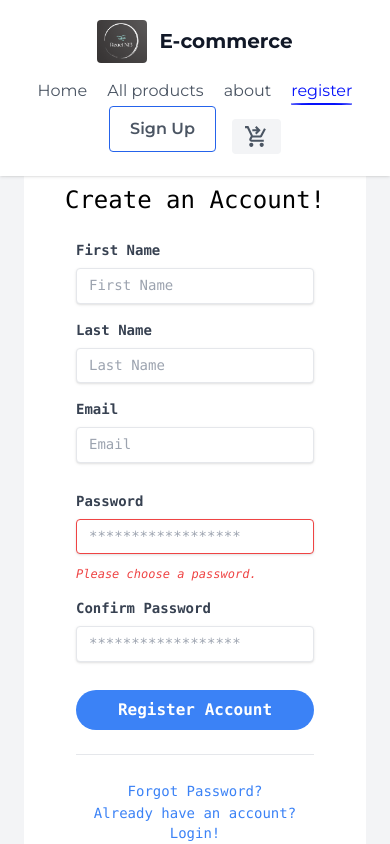
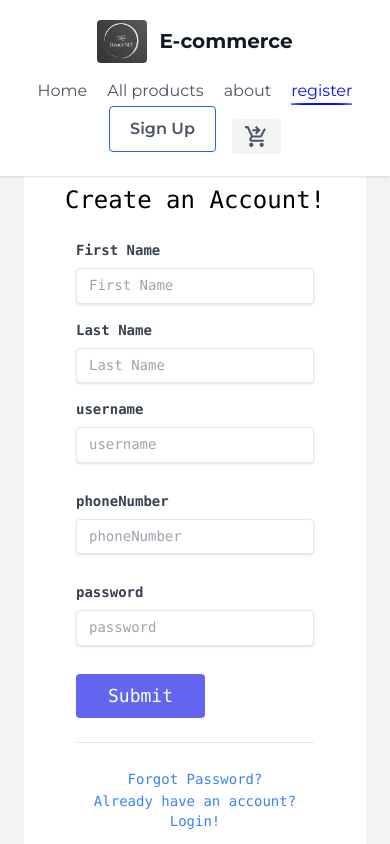
Before and after one commit to zukhriddin0095/e-commerce-gigenik, a Next.js app: page /register in a window 390 px wide. Shown: the top 844 px of the page. Built offline with nearby package versions, Linux system fonts and the light colour scheme; what cookies-next would draw is missing.

Commit message:
register page

```diff
--- a/src/app/(public)/login/page.tsx
+++ b/src/app/(public)/login/page.tsx
@@ -43,6 +43,9 @@ const Login = () => {
       router.push("/admin");
       dispatch(setIsAuthenticated(true));
       dispatch(setRole(user.role));
+      if (user.role === 1) {
+        router.push("/admin");
+      }
     } catch (er) {
       toast.error("server error: ");
     } finally {
--- a/src/app/(public)/register/page.tsx
+++ b/src/app/(public)/register/page.tsx
@@ -1,5 +1,53 @@
+"use client";
+
+import request from "@/server";
+import Link from "next/link";
+import { useState } from "react";
+import { toast } from "react-toastify";
+
+interface RegisterType {
+  // firstName: string;
+  // lastName: string;
+  // username: string;
+  // phoneNumber: string;
+  // password: string;
+  target: {
+    id: string;
+    value: string;
+  }
+}
 
 const Register = () => {
+  const [values, setValues] = useState({
+    firstName: "",
+    lastName: "",
+    username: "",
+    phoneNumber: "",
+    password: "",
+  });
+  const [loading, setLoading] = useState(false);
+
+  const handleChange = (e: RegisterType) => {
+    const { id, value } = e.target;
+    setValues({...values, [id]: value});
+  };
+
+  const handleSumbit = async (e: React.FormEvent) => {
+    e.preventDefault();
+    setLoading(true);
+    try {
+      await request.post("auth/register", values);
+      toast.success("✊ Registration");
+    } catch (er) {
+      toast.error("Error:" + er);
+    }finally {
+      setLoading(false);
+    }
+
+    console.log(values);
+
+  };
+
   return (
     <section className="bg-gray-100 border-b-2 font-mono pt-[100px] pb-[100px]">
       <div className="container mx-auto  ">
@@ -17,7 +65,11 @@ const Register = () => {
             {/* <!-- Col --> */}
             <div className="w-full lg:w-7/12 bg-white p-5 rounded-lg lg:rounded-l-none">
               <h3 className="pt-4 text-2xl text-center">Create an Account!</h3>
-              <form className="px-8 pt-6 pb-8 mb-4 bg-white rounded">
+
+              <form
+                onSubmit={handleSumbit}
+                className="px-8 pt-6 pb-8 mb-4 bg-white rounded"
+              >
                 <div className="mb-4 md:flex md:justify-between">
                   <div className="mb-4 md:mr-2 md:mb-0">
                     <label
@@ -27,6 +79,8 @@ const Register = () => {
                       First Name
                     </label>
                     <input
+                      value={values.firstName}
+                      onChange={handleChange}
                       className="w-full px-3 py-2 text-sm leading-tight text-gray-700 border rounded shadow appearance-none focus:outline-none focus:shadow-outline"
                       id="firstName"
                       type="text"
@@ -41,6 +95,8 @@ const Register = () => {
                       Last Name
                     </label>
                     <input
+                      value={values.lastName}
+                      onChange={handleChange}
                       className="w-full px-3 py-2 text-sm leading-tight text-gray-700 border rounded shadow appearance-none focus:outline-none focus:shadow-outline"
                       id="lastName"
                       type="text"
@@ -51,57 +107,86 @@ const Register = () => {
                 <div className="mb-4">
                   <label
                     className="block mb-2 text-sm font-bold text-gray-700"
-                    htmlFor="email"
+                    htmlFor="username"
                   >
-                    Email
+                    username
                   </label>
                   <input
+                    value={values.username}
+                    onChange={handleChange}
                     className="w-full px-3 py-2 mb-3 text-sm leading-tight text-gray-700 border rounded shadow appearance-none focus:outline-none focus:shadow-outline"
-                    id="email"
-                    type="email"
-                    placeholder="Email"
+                    id="username"
+                    type="text"
+                    placeholder="username"
                   />
                 </div>
-                <div className="mb-4 md:flex md:justify-between">
-                  <div className="mb-4 md:mr-2 md:mb-0">
+                <div className="mb-4">
+                  <label
+                    className="block mb-2 text-sm font-bold text-gray-700"
+                    htmlFor="phoneNumber"
+                  >
+                    phoneNumber
+                  </label>
+                  <input
+                    value={values.phoneNumber}
+                    onChange={handleChange}
+                    className="w-full px-3 py-2 mb-3 text-sm leading-tight text-gray-700 border rounded shadow appearance-none focus:outline-none focus:shadow-outline"
+                    id="phoneNumber"
+                    type="number"
+                    placeholder="phoneNumber"
+                  />
+                </div>
+
+                <div className="mb-4">
                   <label
                     className="block mb-2 text-sm font-bold text-gray-700"
                     htmlFor="password"
                   >
-                      Password
+                    password
                   </label>
                   <input
-                      className="w-full px-3 py-2 mb-3 text-sm leading-tight text-gray-700 border border-red-500 rounded shadow appearance-none focus:outline-none focus:shadow-outline"
+                    value={values.password}
+                    onChange={handleChange}
+                    className="w-full px-3 py-2 mb-3 text-sm leading-tight text-gray-700 border rounded shadow appearance-none focus:outline-none focus:shadow-outline"
                     id="password"
                     type="password"
-                      placeholder="******************"
-                    />
-                    <p className="text-xs italic text-red-500">
-                      Please choose a password.
-                    </p>
-                  </div>
-                  <div className="md:ml-2">
-                    <label
-                      className="block mb-2 text-sm font-bold text-gray-700"
-                      htmlFor="c_password"
-                    >
-                      Confirm Password
-                    </label>
-                    <input
-                      className="w-full px-3 py-2 mb-3 text-sm leading-tight text-gray-700 border rounded shadow appearance-none focus:outline-none focus:shadow-outline"
-                      id="c_password"
-                      type="password"
-                      placeholder="******************"
+                    placeholder="password"
                   />
                 </div>
-                </div>
+
                 <div className="mb-6 text-center">
+                  {loading ? (
                     <button
-                    className="w-full px-4 py-2 font-bold text-white bg-blue-500 rounded-full hover:bg-blue-700 focus:outline-none focus:shadow-outline"
-                    type="button"
+                      type="submit"
+                      className=" flex items-center text-white bg-indigo-500 border-0 py-2 px-8 focus:outline-none hover:bg-indigo-600 rounded text-lg"
                     >
-                    Register Account
+                      <svg
+                        aria-hidden="true"
+                        role="status"
+                        className="inline  mr-3 w-4 h-4 text-white animate-spin"
+                        viewBox="0 0 100 101"
+                        fill="none"
+                        xmlns="http://www.w3.org/2000/svg"
+                      >
+                        <path
+                          d="M100 50.5908C100 78.2051 77.6142 100.591 50 100.591C22.3858 100.591 0 78.2051 0 50.5908C0 22.9766 22.3858 0.59082 50 0.59082C77.6142 0.59082 100 22.9766 100 50.5908ZM9.08144 50.5908C9.08144 73.1895 27.4013 91.5094 50 91.5094C72.5987 91.5094 90.9186 73.1895 90.9186 50.5908C90.9186 27.9921 72.5987 9.67226 50 9.67226C27.4013 9.67226 9.08144 27.9921 9.08144 50.5908Z"
+                          fill="#E5E7EB"
+                        ></path>
+                        <path
+                          d="M93.9676 39.0409C96.393 38.4038 97.8624 35.9116 97.0079 33.5539C95.2932 28.8227 92.871 24.3692 89.8167 20.348C85.8452 15.1192 80.8826 10.7238 75.2124 7.41289C69.5422 4.10194 63.2754 1.94025 56.7698 1.05124C51.7666 0.367541 46.6976 0.446843 41.7345 1.27873C39.2613 1.69328 37.813 4.19778 38.4501 6.62326C39.0873 9.04874 41.5694 10.4717 44.0505 10.1071C47.8511 9.54855 51.7191 9.52689 55.5402 10.0491C60.8642 10.7766 65.9928 12.5457 70.6331 15.2552C75.2735 17.9648 79.3347 21.5619 82.5849 25.841C84.9175 28.9121 86.7997 32.2913 88.1811 35.8758C89.083 38.2158 91.5421 39.6781 93.9676 39.0409Z"
+                          fill="currentColor"
+                        ></path>
+                      </svg>
+                      Loading . . .
                     </button>
+                  ) : (
+                    <button
+                      type="submit"
+                      className=" flex items-center text-white bg-indigo-500 border-0 py-2 px-8 focus:outline-none hover:bg-indigo-600 rounded text-lg"
+                    >
+                      Submit
+                    </button>
+                  )}
                 </div>
                 <hr className="mb-6 border-t" />
                 <div className="text-center">
@@ -113,12 +198,12 @@ const Register = () => {
                   </a>
                 </div>
                 <div className="text-center">
-                  <a
+                  <Link
                     className="inline-block text-sm text-blue-500 align-baseline hover:text-blue-800"
-                    href="#"
+                    href="/login"
                   >
                     Already have an account? Login!
-                  </a>
+                  </Link>
                 </div>
               </form>
             </div>
@@ -127,6 +212,6 @@ const Register = () => {
       </div>
     </section>
   );
-}
+};
 
-export default Register
+export default Register;
```
Also changed, not shown: src/redux/slice/authSlice.tsx (line endings or trailing spaces). Lines whose indentation alone changed are shown as unchanged.
